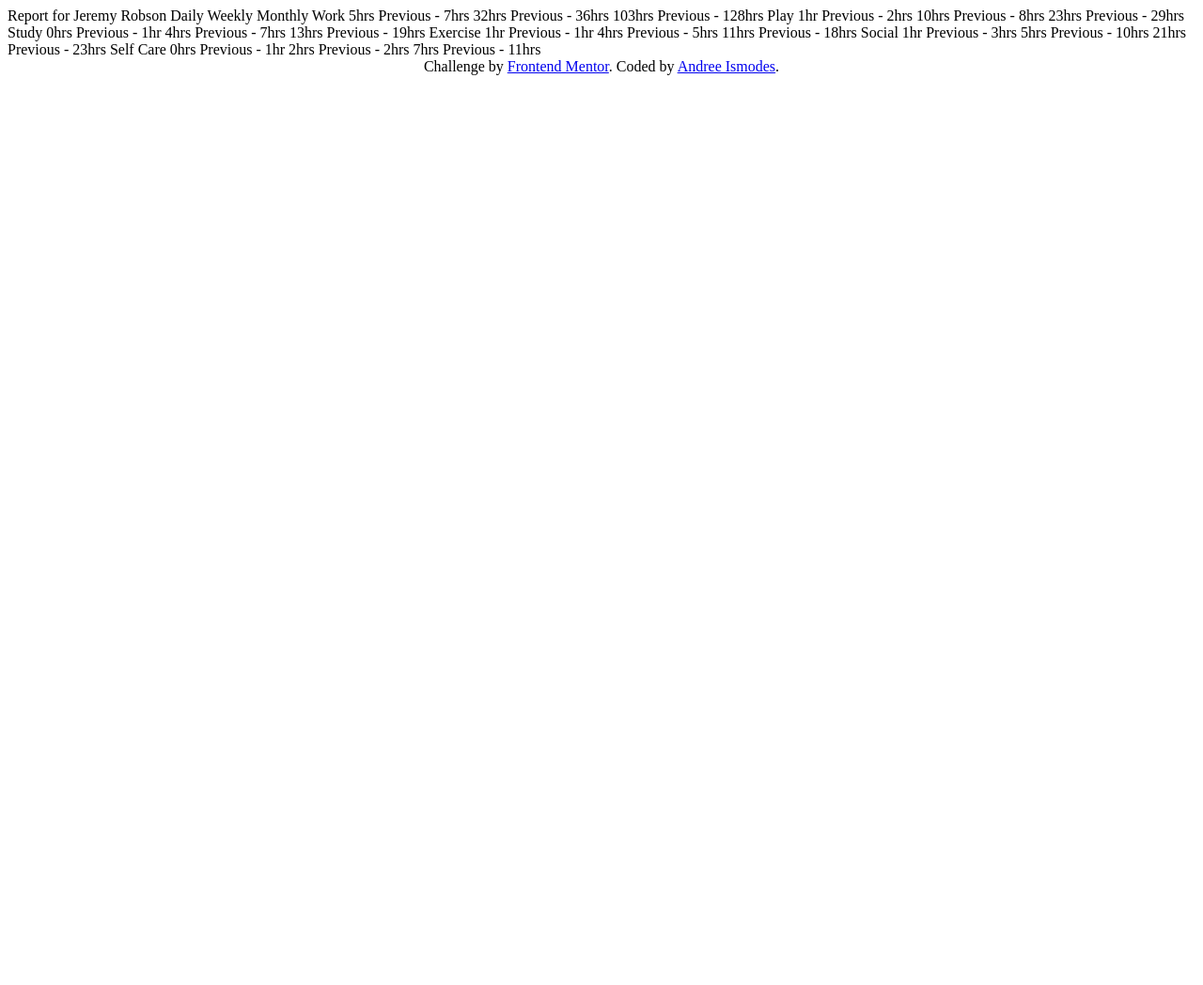
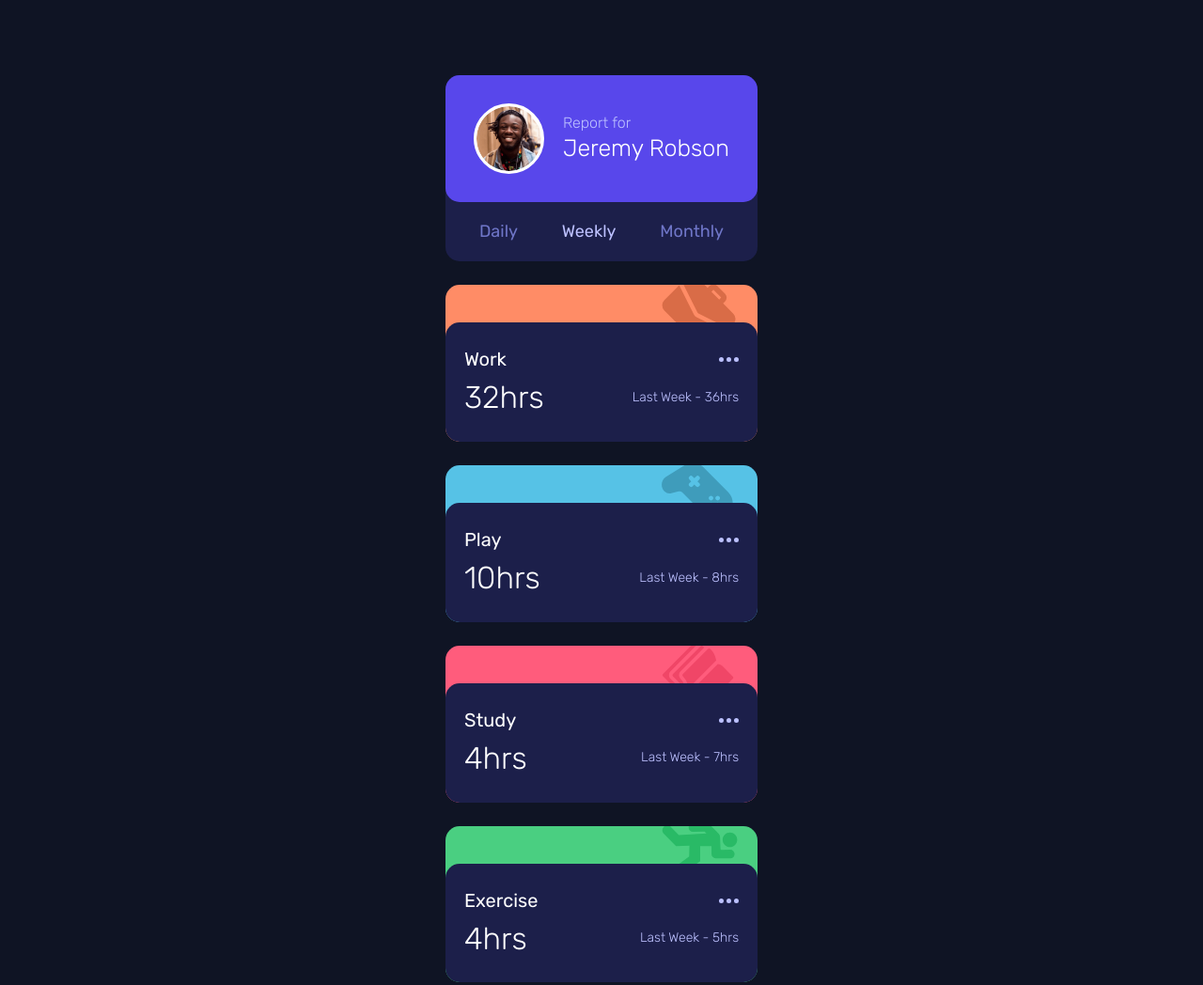
Before and after one commit to AndreeIV/TimeTrackingDashboard-FEM, a website: page index.html in a window 1280 px wide. Shown: the top 1048 px of the page at 94% size. Before the commit the page ends 800 px from the top, so only its background shows below. Drawn offline with Linux system fonts and the light colour scheme.

Commit message:
Proyecto finalizado

```diff
--- a/index.html
+++ b/index.html
@@ -10,70 +10,149 @@
 
   <link rel="preconnect" href="https://fonts.googleapis.com"><link rel="preconnect" href="https://fonts.gstatic.com" crossorigin><link href="https://fonts.googleapis.com/css2?family=Rubik:wght@300;400;500&display=swap" rel="stylesheet">
 
-  <link rel="stylesheet" href="./">
+  <link rel="stylesheet" href="./build/css/app.css">
 
 </head>
 <body>
+  <main class="container__app">
+    <div class="container__card">
+      <div class="container__card-user">
+        <img src="./images/image-jeremy.png" alt="user">
 
-  Report for
-  Jeremy Robson
+        <div class="container__card-user-info">
 
-  Daily
-  Weekly
-  Monthly
+          <div class="info-report">Report for</div>
+          <h1 class="info-name">Jeremy Robson</h1>
 
-  Work
-  5hrs <!-- daily -->
-  Previous - 7hrs <!-- daily -->
-  32hrs <!-- weekly -->
-  Previous - 36hrs <!-- weekly -->
-  103hrs <!-- monthly -->
-  Previous - 128hrs <!-- monthly -->
+        </div>
+      </div>
 
-  Play
-  1hr <!-- daily -->
-  Previous - 2hrs <!-- daily -->
-  10hrs <!-- weekly -->
-  Previous - 8hrs <!-- weekly -->
-  23hrs <!-- monthly -->
-  Previous - 29hrs <!-- monthly -->
-
-  Study
-  0hrs <!-- daily -->
-  Previous - 1hr <!-- daily -->
-  4hrs <!-- weekly -->
-  Previous - 7hrs <!-- weekly -->
-  13hrs <!-- monthly -->
-  Previous - 19hrs <!-- monthly -->
-
-  Exercise
-  1hr <!-- daily -->
-  Previous - 1hr <!-- daily -->
-  4hrs <!-- weekly -->
-  Previous - 5hrs <!-- weekly -->
-  11hrs <!-- monthly -->
-  Previous - 18hrs <!-- monthly -->
-
-  Social
-  1hr <!-- daily -->
-  Previous - 3hrs <!-- daily -->
-  5hrs <!-- weekly -->
-  Previous - 10hrs <!-- weekly -->
-  21hrs <!-- monthly -->
-  Previous - 23hrs <!-- monthly -->
-
-  Self Care
-  0hrs <!-- daily -->
-  Previous - 1hr <!-- daily -->
-  2hrs <!-- weekly -->
-  Previous - 2hrs <!-- weekly -->
-  7hrs <!-- monthly -->
-  Previous - 11hrs <!-- monthly -->
+      <div class="container__card-timeframes">
+        <button id="time">Daily</button>
+        <button class="active" id="time">Weekly</button>
+        <button id="time">Monthly</button>
+      </div>
+    </div>
 
 
-  <div class="attribution" style="text-align: center;">
+
+    <div class="container__title work">
+      <div class="container__title-info">
+        <div class="container__title-options">
+
+            <h3 class="name">Work</h3>
+            <img src="./images/icon-ellipsis.svg" alt="settings">
+
+        </div>
+
+        <div class="container__title-hours" id="container__work" data-name="Work">
+          <h2 class="hours">32hrs</h2>
+          <h3 class="last">Last Week - 36hrs</h3>
+
+        </div>
+    </div>
+
+    </div>
+
+
+    <div class="container__title play">
+      <div class="container__title-info">
+        <div class="container__title-options">
+
+          <h3 class="name">Play</h3>
+          <img class="ellipsis" src="./images/icon-ellipsis.svg" alt="settings">
+
+        </div>
+
+        <div class="container__title-hours" id="container__work" data-name="Play">
+
+          <h2 class="hours">10hrs</h2>
+          <h3 class="last">Last Week - 8hrs</h3>
+
+        </div>
+      </div>
+    </div>
+
+    <div class="container__title study">
+      <div class="container__title-info">
+        <div class="container__title-options">
+
+          <h3 class="name">Study</h3>
+          <img src="./images/icon-ellipsis.svg" alt="settings">
+
+        </div>
+
+        <div class="container__title-hours" id="container__work" data-name="Study">
+
+          <h2 class="hours">4hrs</h2>
+          <h3 class="last">Last Week - 7hrs</h3>
+
+        </div>
+      </div>
+
+    </div>
+
+    <div class="container__title exercise">
+      <div class="container__title-info">
+        <div class="container__title-options">
+
+          <h3 class="name">Exercise</h3>
+          <img src="./images/icon-ellipsis.svg" alt="settings">
+
+        </div>
+
+        <div class="container__title-hours" id="container__work" data-name="Exercise">
+
+          <h2 class="hours">4hrs</h2>
+          <h3 class="last">Last Week - 5hrs</h3>
+
+        </div>
+      </div>
+
+    </div>
+    <div class="container__title social">
+      <div class="container__title-info">
+        <div class="container__title-options">
+
+          <h3 class="name">Social</h3>
+          <img src="./images/icon-ellipsis.svg" alt="settings">
+
+        </div>
+
+        <div class="container__title-hours" id="container__work" data-name="Social">
+
+          <h2 class="hours">5hrs</h2>
+          <h3 class="last">Last Week - 10hrs</h3>
+
+        </div>
+      </div>
+
+    </div>
+    <div class="container__title self_care">
+      <div class="container__title-info">
+        <div class="container__title-options">
+
+          <h3 class="name">Self Care</h3>
+          <img src="./images/icon-ellipsis.svg" alt="settings">
+
+        </div>
+
+        <div class="container__title-hours" id="container__work" data-name="Self Care">
+
+          <h2 class="hours">2hrs</h2>
+          <h3 class="last">Last Week - 2hrs</h3>
+
+        </div>
+      </div>
+
+    </div>
+  </main>
+
+  <div class="attribution" style="text-align: center; font-size: 10px;">
     Challenge by <a href="https://www.frontendmentor.io?ref=challenge" target="_blank">Frontend Mentor</a>.
     Coded by <a href="#">Andree Ismodes</a>.
   </div>
+
+  <script src="./build/js/index.js"></script>
 </body>
 </html>
--- a/scss/base/_globales.scss
+++ b/scss/base/_globales.scss
@@ -6,6 +6,8 @@ html {
     box-sizing: border-box;
     height: 100%;
     font-family: v.$fuente_principal;
+    background-color: v.$Very-dark-blue;
+    color: v.$Pale-blue;
 }
 
 
--- /dev/null
+++ b/scss/layout/_appContainer.scss
@@ -0,0 +1,17 @@
+@use 'base/variables' as v;
+@use 'base/mixins' as m;
+
+.container__app {
+    @include m.grid(1, 2.5rem);
+    margin: 8rem 0;
+
+    @include m.desktop {
+        @include m.grid(4, 2.5rem);
+        margin: 0 20rem;
+    }
+
+    .container__card {
+
+        grid-row: 1 / 3;
+    }
+}
--- /dev/null
+++ b/scss/layout/_cardUser.scss
@@ -0,0 +1,108 @@
+@use 'base/variables' as v;
+@use 'base/mixins' as m;
+body {
+    min-height: 100%;
+    display: flex;
+    flex-direction: column;
+    justify-content: center;
+    align-items: center;
+
+}
+
+
+.container__card {
+    background-color: v.$Dark-blue;
+    border-radius: 1.5rem;
+
+    @include m.desktop {
+        display: flex;
+        flex-direction: column;
+    }
+
+
+
+    .container__card-user {
+        flex: 1;
+        display: flex;
+        justify-content: center;
+        align-items: center;
+        background-color: v.$Blue;
+        border-radius: 1.5rem;
+
+        gap: 2rem;
+        padding: 3rem;
+
+        @include m.desktop {
+            flex-direction: column;
+            align-items: flex-start;
+            gap: 4.5rem;
+        }
+
+
+        &>img {
+            width: 7.5rem;
+
+            border: 3px solid white;
+            background-color: white;
+            border-radius: 50%;
+        }
+
+        .container__card-user-info {
+            flex: 1;
+            display: flex;
+            flex-direction: column;
+
+            gap: .3rem;
+
+            .info-report {
+                color: v.$light;
+                font-weight: v.$light;
+                font-size: 1.6rem;
+            }
+
+            .info-name {
+                font-size: 2.5rem;
+                font-weight: v.$light;
+                margin: 0;
+                color: white;
+
+                @include m.desktop {
+                    font-size: 4rem;
+                }
+
+            }
+        }
+    }
+
+    .container__card-timeframes {
+        display: flex;
+        justify-content: space-between;
+        padding: 2rem 3rem;
+        font-size: 1.8rem;
+
+        @include m.desktop {
+            flex-direction: column;
+            gap: 2rem;
+        }
+
+        &>button {
+            border: none;
+            background-color: transparent;
+            color: v.$Desaturated-blue;
+            cursor: pointer;
+
+
+            @include m.desktop {
+                &:hover {
+                    color: v.$Pale-blue;
+                }
+
+                &:focus {
+                    color: v.$Pale-blue;
+                }
+            }
+
+        }
+
+    }
+}
--- a/scss/layout/_index.scss
+++ b/scss/layout/_index.scss
@@ -1 +1,3 @@
-@forward 'example';
+@forward 'cardUser';
+@forward 'appContainer';
+@forward 'titles';
--- /dev/null
+++ b/scss/layout/_titles.scss
@@ -0,0 +1,167 @@
+@use 'base/variables' as v;
+@use 'base/mixins' as m;
+
+.container__title {
+
+    border-radius: 1.5rem;
+
+    .container__title-info {
+        width: 100%;
+        margin-top: 4rem;
+        overflow: hidden;
+        display: flex;
+        flex-direction: column;
+        gap: 1rem;
+        background-color: v.$Dark-blue;
+        padding: 2.8rem 2rem;
+        border-radius: 1.5rem;
+
+        @include m.desktop {
+            margin-top: 4.5rem;
+            padding: 3rem;
+            cursor: pointer;
+
+            &:hover {
+                background-color: v.$Desaturated-blue;
+            }
+        }
+
+
+        .container__title-options {
+            display: flex;
+            justify-content: space-between;
+            align-items: center;
+
+            &>h3 {
+                font-size: 2rem;
+                font-weight: v.$regular;
+                color: white;
+                margin: 0;
+            }
+
+            &>img.ellipsis {
+                cursor: pointer;
+            }
+
+        }
+
+        .container__title-hours {
+            display: flex;
+            justify-content: space-between;
+            align-items: center;
+
+            @include m.desktop {
+                flex-direction: column;
+                align-items: flex-start;
+                gap: 2rem;
+            }
+
+
+            &>h2 {
+                font-size: 3.3rem;
+                font-weight: v.$light;
+                color: white;
+                margin: 0;
+
+                @include m.desktop {
+                    font-size: 5.5rem;
+                }
+
+            }
+            &>h3 {
+                font-weight: v.$light;
+                font-size: 1.4rem;
+                margin: 0;
+            }
+        }
+    }
+}
+.work {
+    background-repeat: no-repeat;
+    background-image: url('./../../images/icon-work.svg');
+    background-position: 23rem -10px;
+
+    background-color: v.$Work-light-red;
+
+    display: flex;
+    align-items: flex-end;
+
+    @include m.desktop {
+        background-position: 14.5rem -12px;
+    }
+
+}
+
+.play {
+    background-repeat: no-repeat;
+    background-image: url('./../../images/icon-play.svg');
+    background-position: 23rem -3.5px;
+
+    background-color: v.$Play-soft-blue;
+
+    display: flex;
+    align-items: flex-end;
+    @include m.desktop {
+        background-position: 14.5rem -12px;
+    }
+
+}
+.study {
+    background-repeat: no-repeat;
+    background-image: url('./../../images/icon-study.svg');
+    background-position: 23rem -3.5px;
+
+    background-color: v.$Study-light-red;
+
+    display: flex;
+    align-items: flex-end;
+
+    @include m.desktop {
+        background-position: 14.5rem -12px;
+    }
+}
+
+.exercise {
+    background-repeat: no-repeat;
+    background-image: url('./../../images/icon-exercise.svg');
+    background-position: 23rem -3.5px;
+
+    background-color: v.$Exercise-lime-green;
+
+    display: flex;
+    align-items: flex-end;
+
+    @include m.desktop {
+        background-position: 14.5rem -6px;
+    }
+}
+
+.social {
+    background-repeat: no-repeat;
+    background-image: url('./../../images/icon-social.svg');
+    background-position: 23rem -3.5px;
+
+    background-color: v.$Social-violet;
+
+    display: flex;
+    align-items: flex-end;
+
+    @include m.desktop {
+        background-position: 14.5rem -12px;
+    }
+}
+
+.self_care {
+    background-repeat: no-repeat;
+    background-image: url('./../../images/icon-self-care.svg');
+    background-position: 23rem -3.5px;
+
+    background-color: v.$SelfCare-soft-orange;
+
+    display: flex;
+    align-items: flex-end;
+
+    @include m.desktop {
+        background-position: 14.5rem -12px;
+    }
+}
```
Also changed, not shown: scripts/script.js (added, +112 -0 lines), build/css/app.css, build/js/index.js (added), scss/layout/_example.scss (deleted), 1 other file.
